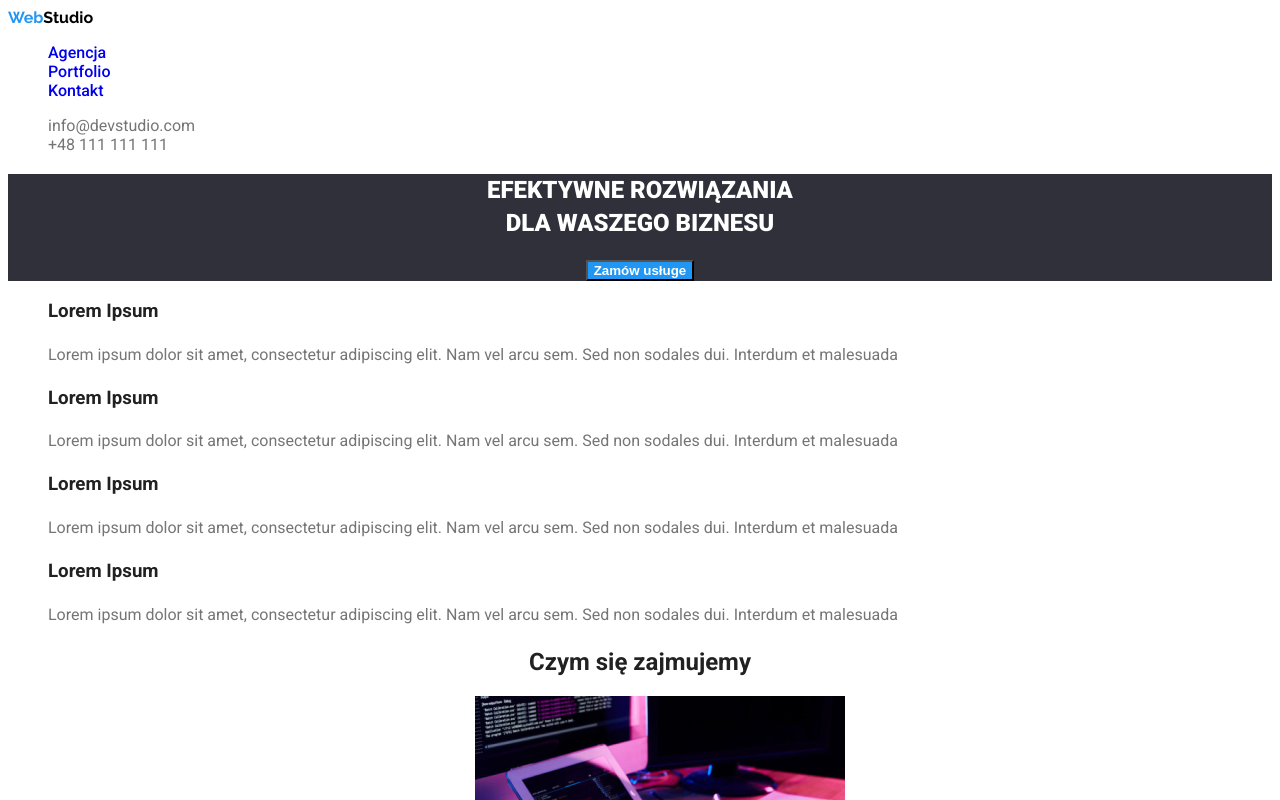
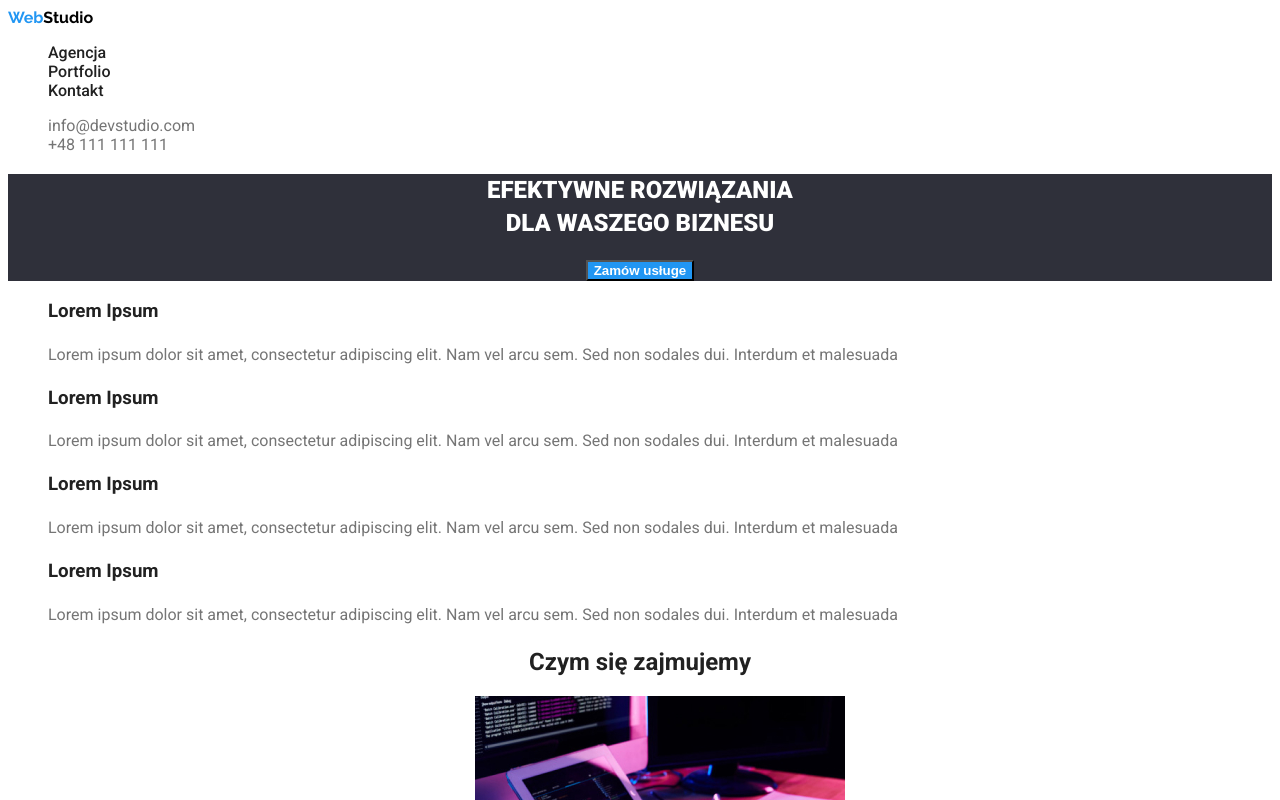
Before and after one commit to wojcikowska-k/goit-markup-hw-02, a plain HTML site: page index.html in a window 1280 px wide. Shown: the top 800 px of the page. Drawn offline with Linux system fonts and the light colour scheme.

Commit message:
colors for nav links corrected

```diff
--- a/css/styles.css
+++ b/css/styles.css
@@ -41,7 +41,7 @@ body {
 .link {
   text-decoration: none;
 }
-.nav {
+.nav .link {
   font-family: "Roboto", sans-serif;
   font-weight: 500;
   color: var(--almost-black-color);
```
